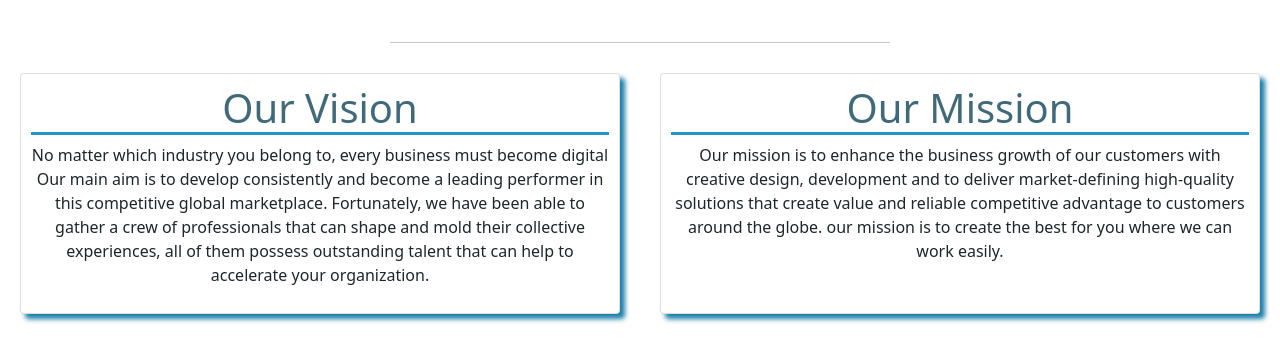
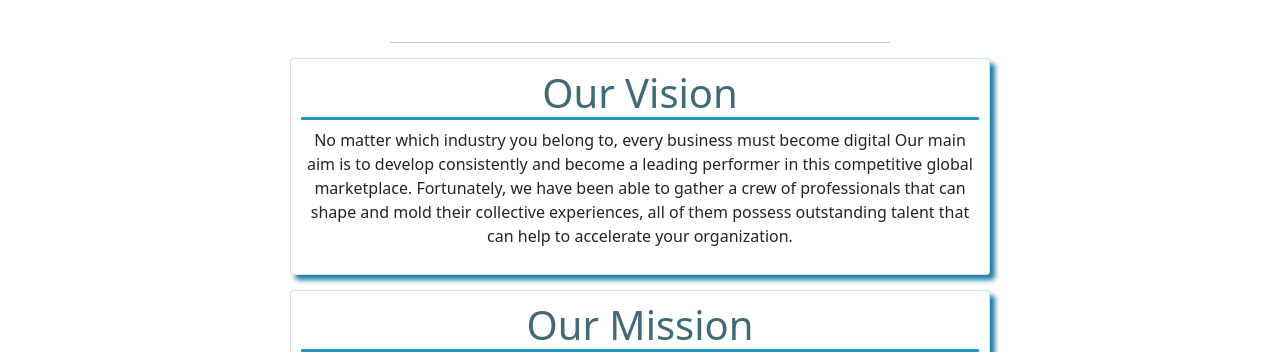
Before and after one commit to raunaqrichi/e-learning, a React (Create React App) app: page /AboutUs in a window 1280 px wide. Shown: the part 600-952 px from the top of the page. Built offline with nearby package versions, Linux system fonts and the light colour scheme.

Commit message:
about add

```diff
--- a/src/Components/About-Us/AboutUs.css
+++ b/src/Components/About-Us/AboutUs.css
@@ -1,6 +1,8 @@
 
 .card{
-    margin: 20px;
+    margin:auto;
+    margin-bottom: 15px;
+    margin-top: 15px;
     padding: 10px;
     box-shadow: 5px 5px 5px rgb(27, 127, 167);
     width: 700px;
--- a/src/Components/About-Us/AboutUs.js
+++ b/src/Components/About-Us/AboutUs.js
@@ -7,7 +7,7 @@ const AboutUs = () =>{
            <div className='about'>
                <p>About Us</p>
            </div><hr/>
-            <div className='d-flex'>
+            <div>
 
             <div className=' card'>
                    <h1 className='name'>Our Vision</h1>
```
